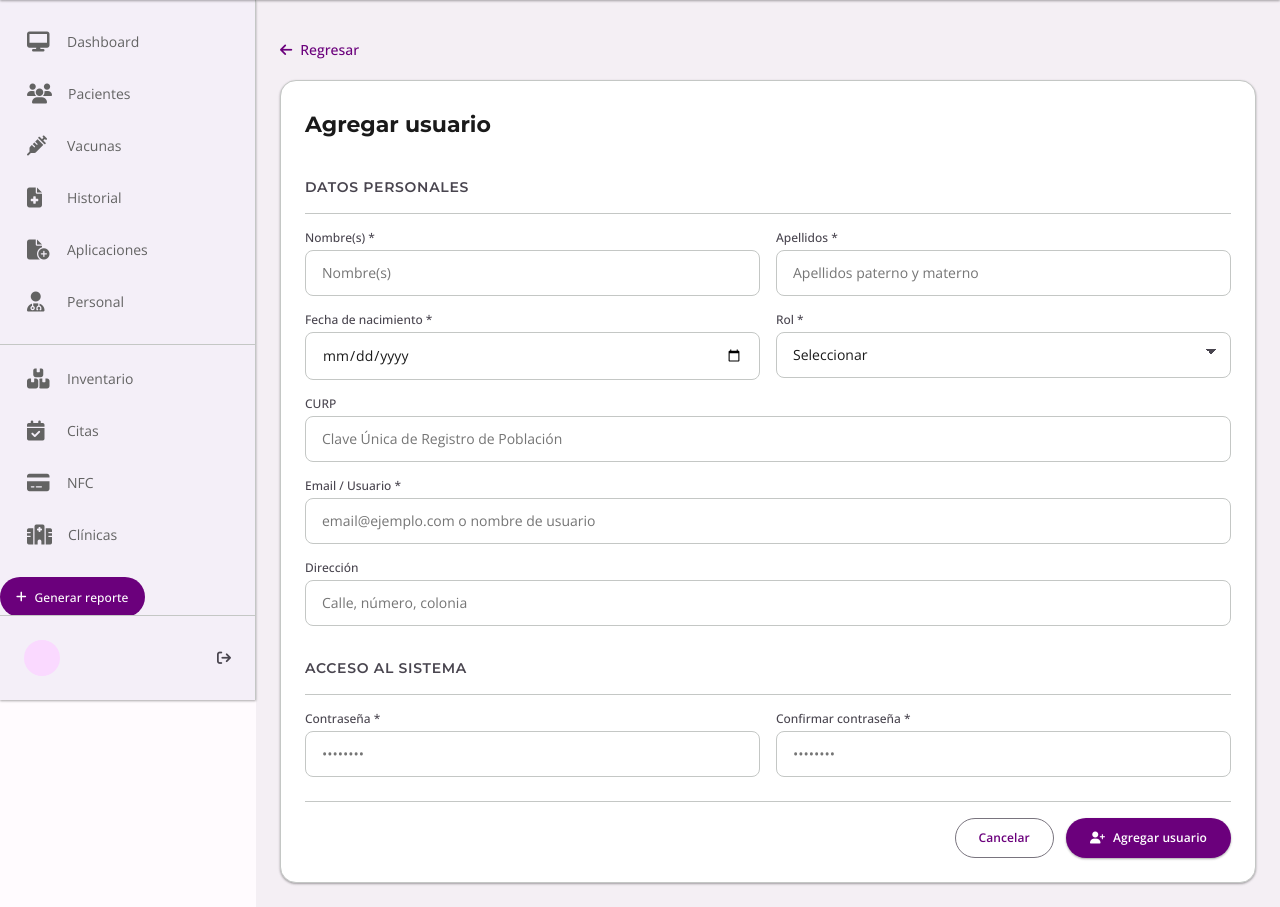
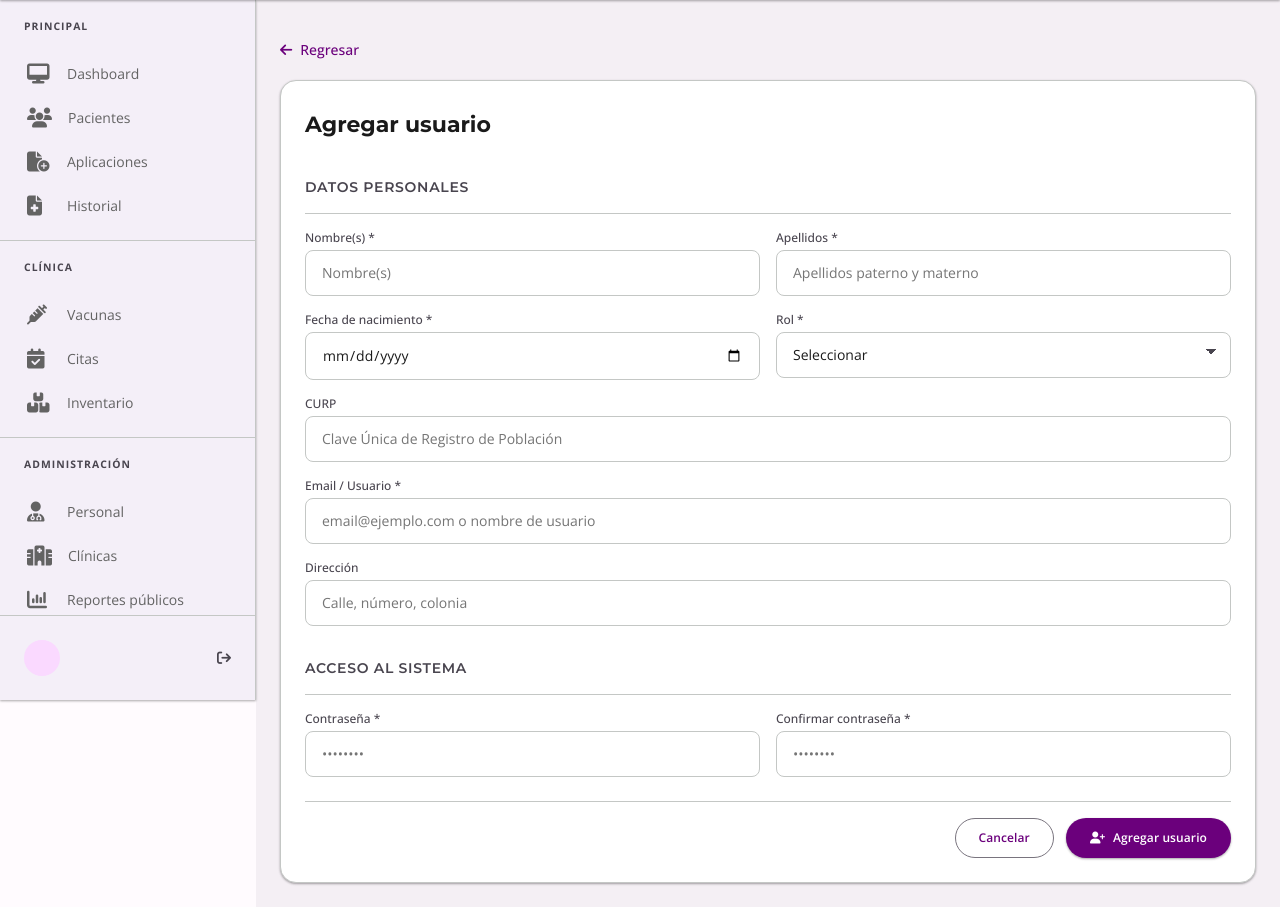
Before and after one commit to espeleta05/ProyEntrega2, a Flask app: template templates/add_user_2daE.html in a window 1280 px wide. Shown: the part 100-1007 px from the top of the page. Run offline with Flask 3, Linux system fonts and the light colour scheme; the template is opened without the code that fills it, so the values that code supplies are empty; some libraries are stand-ins or nearby versions.

Commit message:
sidebar actualizado

```diff
--- a/static/css/layouts/sidebar.css
+++ b/static/css/layouts/sidebar.css
@@ -4,16 +4,57 @@
 
 .sidebar {
   position: fixed;
-  top: 100px;               /* queda debajo del topbar (height: 100px) */
+  top: 100px;
   left: 0;
   width: 256px;
   height: calc(100vh - 100px);
   background-color: var(--md-surface-container);
   border-right: 1px solid var(--md-outline-variant);
-  overflow-y: auto;
-  z-index: 100;             /* igual al topbar; no lo tapa */
+  overflow: hidden;
+  z-index: 100;
   box-shadow: var(--md-shadow-level-1);
   transition: var(--md-transition-standard);
+  display: flex;
+  flex-direction: column;
+}
+
+/* Área scrollable que contiene las secciones de nav */
+.sidebar-content {
+  flex: 1;
+  overflow-y: auto;
+  padding-bottom: var(--md-spacing-2);
+}
+
+.sidebar-content::-webkit-scrollbar {
+  width: 6px;
+}
+
+.sidebar-content::-webkit-scrollbar-track {
+  background-color: transparent;
+}
+
+.sidebar-content::-webkit-scrollbar-thumb {
+  background-color: var(--md-outline);
+  border-radius: var(--md-shape-small);
+}
+
+.sidebar-content::-webkit-scrollbar-thumb:hover {
+  background-color: var(--md-on-surface-variant);
+}
+
+/* Sección con título */
+.sidebar-section + .sidebar-section {
+  border-top: 1px solid var(--md-outline-variant);
+}
+
+.sidebar-section-title {
+  padding: var(--md-spacing-4) var(--md-spacing-6) var(--md-spacing-1);
+  margin: 0;
+  font-size: 0.65rem;
+  font-weight: 700;
+  color: var(--md-on-surface-variant);
+  text-transform: uppercase;
+  letter-spacing: 0.1em;
 }
 
 .sidebar-header {
@@ -21,7 +62,7 @@
   border-bottom: 1px solid var(--md-outline-variant);
   display: flex;
   align-items: center;
-  gap: var(--md-spacing-4);
+  gap: var(--md-spacing-2);
 }
 
 .sidebar-header h1 {
@@ -34,13 +75,13 @@
   display: flex;
   flex-direction: column;
   gap: 0;
-  padding: var(--md-spacing-4) 0;
+  padding: var(--md-spacing-3) 0;
 }
 
 .sidebar-nav-item {
   display: flex;
   align-items: center;
-  padding: var(--md-spacing-4) var(--md-spacing-6);
+  padding: var(--md-spacing-3) var(--md-spacing-6);
   color: var(--md-neutral);
   text-decoration: none;
   font-size: var(--md-font-size-body-md);
@@ -69,10 +110,7 @@
 }
 
 .sidebar-footer {
-  position: absolute;
-  bottom: 0;
-  left: 0;
-  right: 0;
+  flex-shrink: 0;
   padding: var(--md-spacing-6);
   border-top: 1px solid var(--md-outline-variant);
   background-color: var(--md-surface-container);
@@ -130,24 +168,6 @@
   .sidebar-nav-item span {
     display: inline;
   }
-}
-
-/* Custom scrollbar */
-.sidebar::-webkit-scrollbar {
-  width: 6px;
-}
-
-.sidebar::-webkit-scrollbar-track {
-  background-color: transparent;
-}
-
-.sidebar::-webkit-scrollbar-thumb {
-  background-color: var(--md-outline);
-  border-radius: var(--md-shape-small);
-}
-
-.sidebar::-webkit-scrollbar-thumb:hover {
-  background-color: var(--md-on-surface-variant);
 }
 
 /* ── Logo link ── */
--- a/templates/base_2daE.html
+++ b/templates/base_2daE.html
@@ -53,19 +53,39 @@
   {% include 'layouts/topbar_2daE.html' %}
 
   {{ sidebar(
-      items=[
-        {'label': 'Dashboard',    'icon': 'fa-desktop',          'endpoint': 'dashboard'},
-        {'label': 'Pacientes',    'icon': 'fa-users',            'endpoint': 'pacientes'},
-        {'label': 'Vacunas',      'icon': 'fa-syringe',          'endpoint': 'vacunas_page'},
-        {'label': 'Historial',    'icon': 'fa-file-medical',     'endpoint': 'historial'},
-        {'label': 'Aplicaciones', 'icon': 'fa-file-circle-plus', 'endpoint': 'aplicaciones'},
-        {'label': 'Personal',     'icon': 'fa-user-doctor',      'endpoint': 'personal'},
-      ],
-      bottom_items=[
-        {'label': 'Inventario',   'icon': 'fa-boxes-stacked',    'endpoint': 'inventario'},
-        {'label': 'Citas',        'icon': 'fa-calendar-check',   'endpoint': 'citas'},
-        {'label': 'NFC',          'icon': 'fa-credit-card',      'endpoint': 'nfc'},
-        {'label': 'Clínicas',     'icon': 'fa-hospital',         'endpoint': 'clinicas'},
+      sections=[
+        {
+          'title': 'Principal',
+          'items': [
+            {'label': 'Dashboard',    'icon': 'fa-desktop',          'endpoint': 'dashboard'},
+            {'label': 'Pacientes',    'icon': 'fa-users',            'endpoint': 'pacientes'},
+            {'label': 'Aplicaciones', 'icon': 'fa-file-circle-plus', 'endpoint': 'aplicaciones'},
+            {'label': 'Historial',    'icon': 'fa-file-medical',     'endpoint': 'historial'},
+          ]
+        },
+        {
+          'title': 'Clínica',
+          'items': [
+            {'label': 'Vacunas',    'icon': 'fa-syringe',        'endpoint': 'vacunas_page'},
+            {'label': 'Citas',      'icon': 'fa-calendar-check', 'endpoint': 'citas'},
+            {'label': 'Inventario', 'icon': 'fa-boxes-stacked',  'endpoint': 'inventario'},
+          ]
+        },
+        {
+          'title': 'Administración',
+          'items': [
+            {'label': 'Personal',          'icon': 'fa-user-doctor',  'endpoint': 'personal'},
+            {'label': 'Clínicas',          'icon': 'fa-hospital',     'endpoint': 'clinicas'},
+            {'label': 'Reportes públicos', 'icon': 'fa-chart-column', 'endpoint': 'reportes_publicos'},
+          ]
+        },
+        {
+          'title': 'Dispositivos IoTs',
+          'items': [
+            {'label': 'NFC',     'icon': 'fa-tachograph-digital', 'endpoint': 'nfc'},
+            {'label': 'Beacons', 'icon': 'fa-compact-disc',       'endpoint': 'beacon'},
+          ]
+        },
       ],
       logo_src=url_for('static', filename='css/img/logo.png'),
       logo_href=url_for('pagina_inicio'),
--- a/templates/layouts/sidebar.html
+++ b/templates/layouts/sidebar.html
@@ -3,10 +3,8 @@
   CSS: static/css/layouts/sidebar.css
 
   Parámetros:
-    - items:       lista de nav items principales
-                   { label, icon, endpoint, url, badge (opcional) }
-    - bottom_items: lista de nav items secundarios (abajo del sidebar)
-                   { label, icon, endpoint, url }
+    - sections:     lista de secciones de navegación
+                    { title (opcional), items: [ { label, icon, endpoint, url, badge } ] }
     - logo_text:   texto del logo (default: 'ImmuniCare')
     - logo_src:    ruta de la imagen del logo (opcional)
     - logo_href:   URL del logo (default: '#')
@@ -16,22 +14,43 @@
     - logout_url:  URL de logout (default: '/logout')
 
   Uso — importar y llamar desde el layout base:
-    {% from 'components/sidebar.html' import sidebar %}
+    {% from 'layouts/sidebar.html' import sidebar %}
 
     {{ sidebar(
-        items=[
-          {'label': 'Dashboard',  'icon': 'fa-desktop',           'endpoint': 'dashboard'},
-          {'label': 'Pacientes',  'icon': 'fa-users',             'endpoint': 'pacientes'},
-          {'label': 'Vacunas',    'icon': 'fa-syringe',           'endpoint': 'vacunas_page'},
-          {'label': 'Historial',  'icon': 'fa-file-medical',      'endpoint': 'historial'},
-          {'label': 'Aplicaciones','icon':'fa-file-circle-plus',  'endpoint': 'aplicaciones'},
-          {'label': 'Personal',   'icon': 'fa-user-doctor',       'endpoint': 'personal'},
-        ],
-        bottom_items=[
+        sections=[
+          {
+            'title': 'Principal',
+            'items': [
+              {'label': 'Dashboard',    'icon': 'fa-desktop',          'endpoint': 'dashboard'},
+              {'label': 'Pacientes',    'icon': 'fa-users',            'endpoint': 'pacientes'},
+              {'label': 'Aplicaciones', 'icon': 'fa-file-circle-plus', 'endpoint': 'aplicaciones'},
+              {'label': 'Historial',    'icon': 'fa-file-medical',     'endpoint': 'historial'},
+            ]
+          },
+          {
+            'title': 'Clínica',
+            'items': [
+              {'label': 'Vacunas',    'icon': 'fa-syringe',        'endpoint': 'vacunas_page'},
+              {'label': 'Citas',      'icon': 'fa-calendar-check', 'endpoint': 'citas'},
               {'label': 'Inventario', 'icon': 'fa-boxes-stacked',  'endpoint': 'inventario'},
-          {'label': 'Citas',      'icon': 'fa-calendar-check', 'endpoint': 'citas'},
-          {'label': 'NFC',        'icon': 'fa-credit-card',    'endpoint': 'nfc'},
-          {'label': 'Clínicas',   'icon': 'fa-hospital',       'endpoint': 'clinicas'},
+            ]
+          },
+          {
+            'title': 'Administración',
+            'items': [
+              {'label': 'Personal', 'icon': 'fa-user-doctor', 'endpoint': 'personal'},
+              {'label': 'Clínicas', 'icon': 'fa-hospital',    'endpoint': 'clinicas'},
+              {'label': 'Reportes públicos', 'icon': 'fa-chart-column',       'endpoint': 'reportes_publicos'},
+            ]
+          },
+          {
+            'title': 'Dispositivos IoTs',
+            'items': [
+              {'label': 'NFC',               'icon': 'fa-tachograph-digital', 'endpoint': 'nfc'},
+              {'label': 'Beacons',           'icon': 'fa-bluetooth',          'endpoint': 'beacon'},
+
+            ]
+          },
         ],
         user_name=name ~ ' ' ~ lastname,
         user_role=role,
@@ -42,12 +61,16 @@
         se activa cuando request.endpoint coincide. Si no tiene endpoint, se usa 'url' directo.
 #}
 
-{% macro sidebar(items=[], bottom_items=[], logo_text='ImmuniCare', logo_src=None, logo_href='#', user_name='', user_role='', user_initials='', logout_url='/logout') %}
+{% macro sidebar(sections=[], logo_text='ImmuniCare', logo_src=None, logo_href='#', user_name='', user_role='', user_initials='', logout_url='/logout') %}
 
 <aside class="sidebar" id="appSidebar">
 
+  <div class="sidebar-content">
+
     {% if user_role == 'Recepcionista' %}
 
+      <div class="sidebar-section">
+        <p class="sidebar-section-title">Principal</p>
         <nav class="sidebar-nav" aria-label="Navegaci&oacute;n principal">
 
           <a href="{{ url_for('dashboard') }}"
@@ -80,11 +103,17 @@
           </a>
 
         </nav>
+      </div>
 
     {% else %}
 
-    <nav class="sidebar-nav" aria-label="Navegaci&oacute;n principal">
-      {% for item in items %}
+      {% for section in sections %}
+        <div class="sidebar-section">
+          {% if section.title %}
+            <p class="sidebar-section-title">{{ section.title }}</p>
+          {% endif %}
+          <nav class="sidebar-nav" aria-label="{{ section.title or 'Navegaci&oacute;n' }}">
+            {% for item in section['items'] %}
               {%- if item.endpoint is defined and item.endpoint %}
                 {%- set item_url = url_for(item.endpoint) -%}
                 {%- set is_active = request.endpoint == item.endpoint -%}
@@ -103,34 +132,11 @@
               </a>
             {% endfor %}
           </nav>
-
-    {% if bottom_items %}
-      <nav class="sidebar-nav sidebar-nav--bottom" aria-label="Navegaci&oacute;n secundaria">
-        {% for item in bottom_items %}
-          {%- if item.endpoint is defined and item.endpoint %}
-            {%- set item_url = url_for(item.endpoint) -%}
-            {%- set is_active = request.endpoint == item.endpoint -%}
-          {%- else %}
-            {%- set item_url = item.url | default('#') -%}
-            {%- set is_active = False -%}
-          {%- endif %}
-          <a href="{{ item_url }}"
-             class="sidebar-nav-item {{ 'active' if is_active else '' }}"
-             {% if is_active %}aria-current="page"{% endif %}>
-            <i class="fa-solid {{ item.icon }}"></i>
-            <span>{{ item.label }}</span>
-          </a>
+        </div>
       {% endfor %}
-      </nav>
-    {% endif %}
 
     {% endif %}
 
-  <div class="sidebar-report">
-    <button class="btn-reporte" type="button" onclick="window.location.href='{{ url_for('reportes_publicos') }}'">
-      <i class="fa-solid fa-plus"></i>
-      Generar reporte
-    </button>
   </div>
 
   {% if user_name %}
```
Also changed, not shown: app_2daE.py (+26 -16 lines), templates/pages/beacons.html (added). Lines whose indentation alone changed are shown as unchanged.
